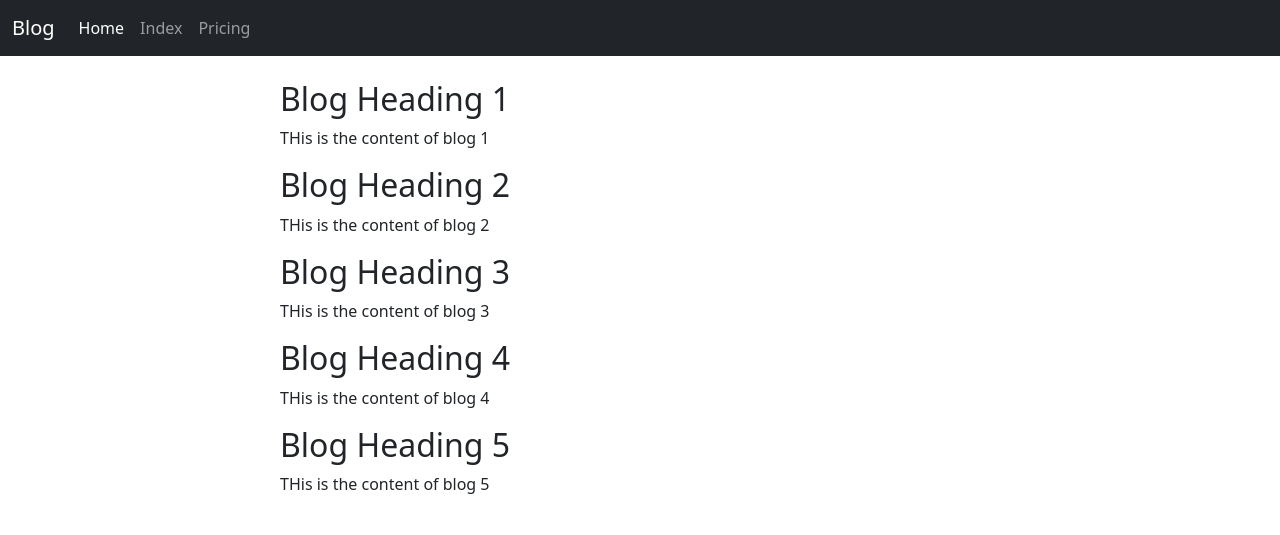
After one commit to bisalgt/NextStepInfoTech-Batch1, a Django app: page /blog/index/ in a window 1280 px wide. The commit adds this page. Shown: the top 535 px of the page. Run offline with Django 3.2, Linux system fonts and the light colour scheme.

Commit message:
day3 templates inheritance and rendering

```diff
--- a/blog/views.py
+++ b/blog/views.py
@@ -1,15 +1,16 @@
 from django.http import HttpResponse
 from django.shortcuts import render
 
-from django.views.decorators.csrf import csrf_protect
-
 def home(request):
     print('home function called')
-    return HttpResponse("<h1>Hello World!</h1>")
+    return render(request, 'home.html')
 
-@csrf_protect
 def index(request):
     print('index function called')
-    if request.method == "POST":
-        print(request.POST)
-    return render(request, 'index.html')
+
+    context = {'blogs': [{'blogheading': 'Blog Heading 1', 'blogcontent': 'THis is the content of blog 1'}, \
+    { 'blogheading': 'Blog Heading 2', 'blogcontent': 'THis is the content of blog 2'}, { 'blogheading': 'Blog Heading 3', \
+     'blogcontent': 'THis is the content of blog 3'}, { 'blogheading': 'Blog Heading 4', 'blogcontent': 'THis is the content of blog 4'}, \
+     { 'blogheading': 'Blog Heading 5', 'blogcontent': 'THis is the content of blog 5'}]}
+
+    return render(request, 'index.html', context)
--- a/project1/urls.py
+++ b/project1/urls.py
@@ -18,5 +18,5 @@ from django.urls import path, include
 
 urlpatterns = [
     path('admin/', admin.site.urls),
-    path('', include('blog.urls')),
+    path('blog/', include('blog.urls')),
 ]
--- /dev/null
+++ b/templates/base.html
@@ -0,0 +1,47 @@
+<!doctype html>
+<html lang="en">
+  <head>
+    <!-- Required meta tags -->
+    <meta charset="utf-8">
+    <meta name="viewport" content="width=device-width, initial-scale=1">
+
+    <!-- Bootstrap CSS -->
+    <link href="https://cdn.jsdelivr.net/npm/bootstrap@5.0.1/dist/css/bootstrap.min.css" rel="stylesheet" integrity="sha384-+0n0xVW2eSR5OomGNYDnhzAbDsOXxcvSN1TPprVMTNDbiYZCxYbOOl7+AMvyTG2x" crossorigin="anonymous">
+
+    <title>My Blog</title>
+  </head>
+  <body>
+    <nav class="navbar navbar-expand-lg navbar-dark bg-dark">
+        <div class="container-fluid">
+          <a class="navbar-brand" href="/blog/home/">Blog</a>
+          <button class="navbar-toggler" type="button" data-bs-toggle="collapse" data-bs-target="#navbarNavAltMarkup" aria-controls="navbarNavAltMarkup" aria-expanded="false" aria-label="Toggle navigation">
+            <span class="navbar-toggler-icon"></span>
+          </button>
+          <div class="collapse navbar-collapse" id="navbarNavAltMarkup">
+            <div class="navbar-nav">
+              <a class="nav-link active" aria-current="page" href="/blog/home/">Home</a>
+              <a class="nav-link" href="/blog/index/">Index</a>
+              <a class="nav-link" href="#">Pricing</a>
+            </div>
+          </div>
+        </div>
+      </nav>
+
+      {% block content %}
+        <h1> Base file</h1>
+        <h1> Base file</h1>
+        <h1> Base file</h1>
+      {% endblock content %}
+
+    <!-- Optional JavaScript; choose one of the two! -->
+
+    <!-- Option 1: Bootstrap Bundle with Popper -->
+    <script src="https://cdn.jsdelivr.net/npm/bootstrap@5.0.1/dist/js/bootstrap.bundle.min.js" integrity="sha384-gtEjrD/SeCtmISkJkNUaaKMoLD0//ElJ19smozuHV6z3Iehds+3Ulb9Bn9Plx0x4" crossorigin="anonymous"></script>
+
+    <!-- Option 2: Separate Popper and Bootstrap JS -->
+    <!--
+    <script src="https://cdn.jsdelivr.net/npm/@popperjs/core@2.9.2/dist/umd/popper.min.js" integrity="sha384-IQsoLXl5PILFhosVNubq5LC7Qb9DXgDA9i+tQ8Zj3iwWAwPtgFTxbJ8NT4GN1R8p" crossorigin="anonymous"></script>
+    <script src="https://cdn.jsdelivr.net/npm/bootstrap@5.0.1/dist/js/bootstrap.min.js" integrity="sha384-Atwg2Pkwv9vp0ygtn1JAojH0nYbwNJLPhwyoVbhoPwBhjQPR5VtM2+xf0Uwh9KtT" crossorigin="anonymous"></script>
+    -->
+  </body>
+</html>
--- /dev/null
+++ b/templates/home.html
@@ -0,0 +1,6 @@
+{% extends 'base.html' %}
+
+
+{% block content %}
+    <h1> This is my Home Page</h1>
+{% endblock content %}
--- a/templates/index.html
+++ b/templates/index.html
@@ -1 +1,23 @@
-<h1> Hello world from template </h1>
+{% extends 'base.html' %}
+
+
+{% block content %}
+
+    <div class="container p-4">
+        {% for blog in blogs %}
+        <div class="row">
+          <div class="col-md-2">
+          </div>
+          <div class="col-md-8">
+            <h2>{{blog.blogheading}}</h2>
+            <p>{{blog.blogcontent}}</p>
+
+          </div>
+          <div class="col-md-2">
+          </div>
+        </div>
+        {% endfor %}
+
+      </div>
+
+{% endblock content %}
```
